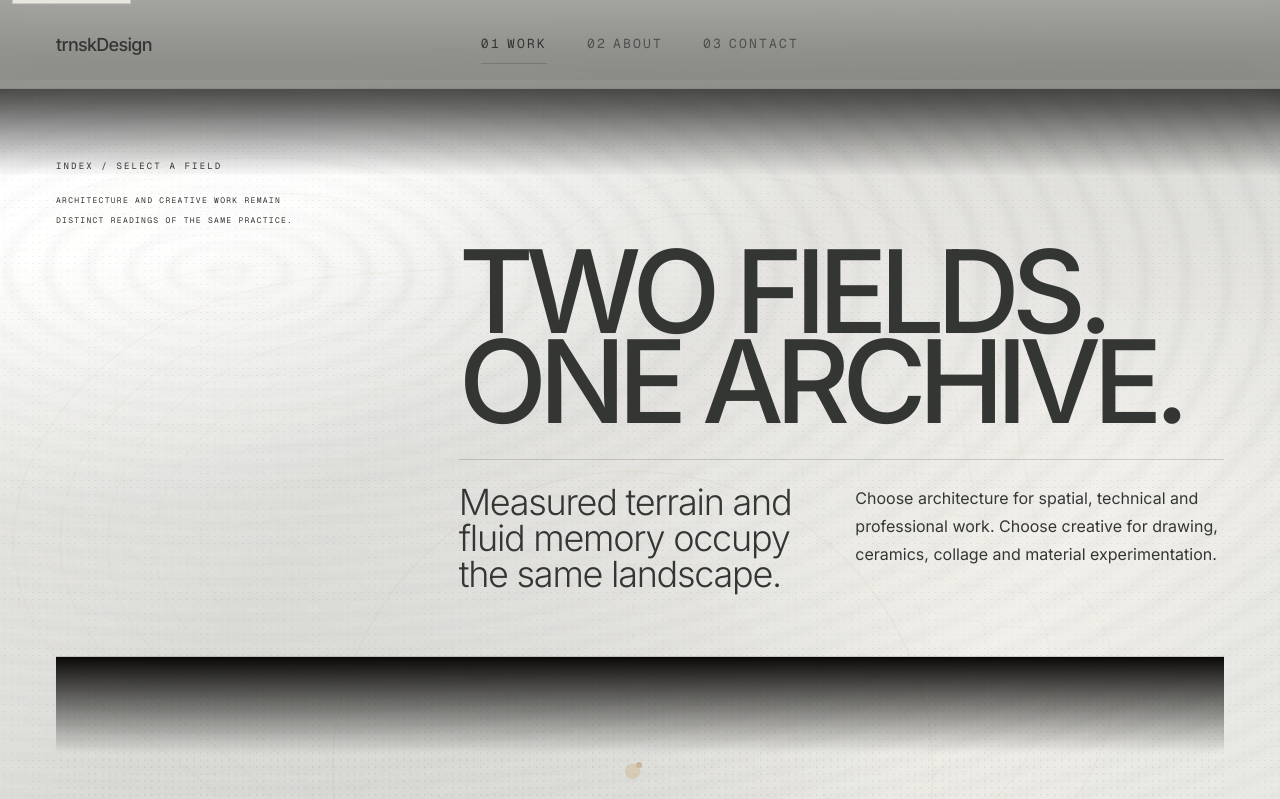
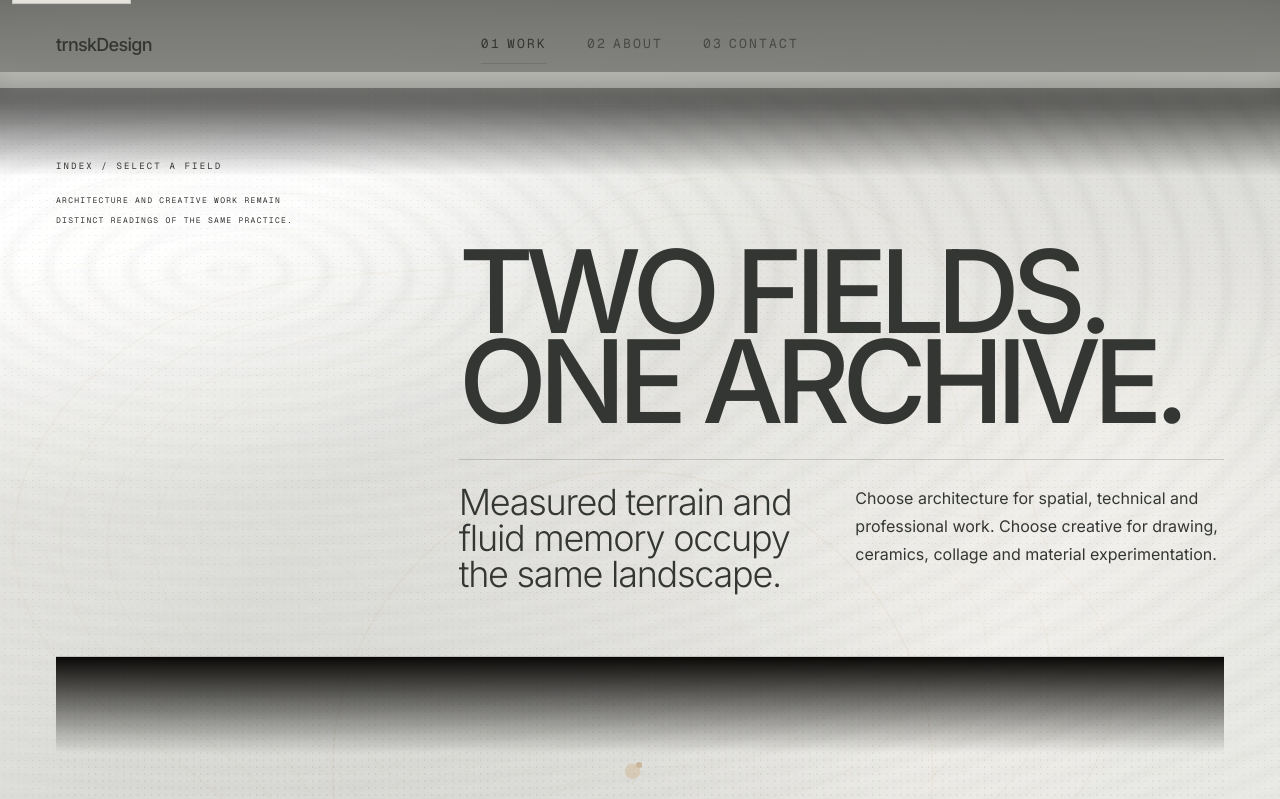
Before and after one commit to Mercy1o/tsiaro-portfolio, a Next.js app: page /work in a window 1280 px wide. Shown: the top 799 px of the page. Built offline with nearby package versions, Linux system fonts and the light colour scheme.

Commit message:
refine: remove navbar surface and keep floating text

```diff
--- a/components/Navbar.tsx
+++ b/components/Navbar.tsx
@@ -18,20 +18,13 @@ export default function Navbar() {
 
   return (
     <header
-      className={`mobile-safe-nav fixed inset-x-0 top-0 z-50 overflow-visible border-b backdrop-blur-[28px] backdrop-saturate-[.82] transition-all duration-500 ${
-        scrolled
-          ? "border-[#737873]/12 bg-[#eceae4]/56 shadow-[0_10px_36px_rgba(60,64,61,.07)]"
-          : "border-[#737873]/8 bg-[#eceae4]/38 shadow-[0_8px_30px_rgba(60,64,61,.045)]"
+      className={`mobile-safe-nav fixed inset-x-0 top-0 z-50 overflow-visible bg-transparent transition-all duration-500 ${
+        scrolled ? "backdrop-blur-[24px]" : "backdrop-blur-[14px]"
       }`}
     >
       <div
         aria-hidden="true"
-        className="pointer-events-none absolute inset-0 bg-[linear-gradient(180deg,rgba(255,255,255,.24),rgba(226,224,218,.06))]"
-      />
-
-      <div
-        aria-hidden="true"
-        className="pointer-events-none absolute inset-x-0 -bottom-8 h-10 bg-[linear-gradient(180deg,rgba(232,230,224,.18),rgba(232,230,224,0))] backdrop-blur-[14px] [mask-image:linear-gradient(to_bottom,black,transparent)] [-webkit-mask-image:linear-gradient(to_bottom,black,transparent)]"
+        className="pointer-events-none absolute inset-x-0 -bottom-10 h-14 backdrop-blur-[12px] [mask-image:linear-gradient(to_bottom,rgba(0,0,0,.85),transparent)] [-webkit-mask-image:linear-gradient(to_bottom,rgba(0,0,0,.85),transparent)]"
       />
 
       <div
```
